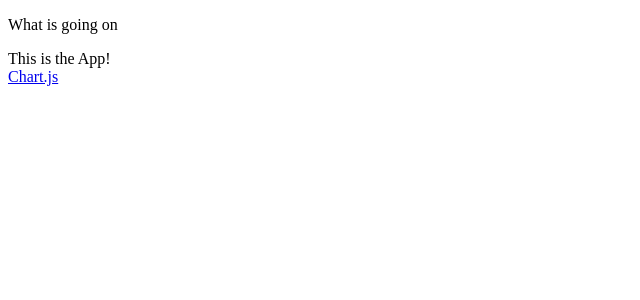
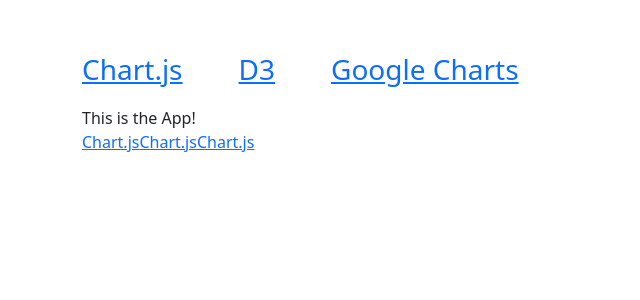
Before and after one commit to Paul-Clue/voxlens-changes, a React (Create React App) app: page / in a window 1280 px wide. Shown: the top 300 px of the page, without its empty margins (0-640 px from the left). Built offline with nearby package versions, Linux system fonts and the light colour scheme.

Commit message:
put Routess.js into components folder

```diff
--- a/package.json
+++ b/package.json
@@ -10,6 +10,7 @@
     "@testing-library/jest-dom": "^5.16.4",
     "@testing-library/react": "^13.3.0",
     "@testing-library/user-event": "^13.5.0",
+    "chart.js": "^3.8.0",
     "eslint": "^7.32.0",
     "eslint-config-airbnb": "^18.2.1",
     "eslint-plugin-import": "^2.24.0",
--- a/public/index.html
+++ b/public/index.html
@@ -8,6 +8,12 @@
     <meta
       name="description"
       content="Web site created using create-react-app"
+    />
+    <link
+      href="https://cdn.jsdelivr.net/npm/bootstrap@5.0.2/dist/css/bootstrap.min.css"
+      rel="stylesheet"
+      integrity="sha384-EVSTQN3/azprG1Anm3QDgpJLIm9Nao0Yz1ztcQTwFspd3yD65VohhpuuCOmLASjC"
+      crossorigin="anonymous"
     />
     <link rel="apple-touch-icon" href="%PUBLIC_URL%/logo192.png" />
     <!--
@@ -39,5 +45,17 @@
       To begin the development, run `npm start` or `yarn start`.
       To create a production bundle, use `npm run build` or `yarn build`.
     -->
+
+    <script
+      src="https://cdn.jsdelivr.net/npm/@popperjs/core@2.9.2/dist/umd/popper.min.js"
+      integrity="sha384-IQsoLXl5PILFhosVNubq5LC7Qb9DXgDA9i+tQ8Zj3iwWAwPtgFTxbJ8NT4GN1R8p"
+      crossorigin="anonymous"
+    ></script>
+    <script
+      src="https://cdn.jsdelivr.net/npm/bootstrap@5.0.2/dist/js/bootstrap.min.js"
+      integrity="sha384-cVKIPhGWiC2Al4u+LWgxfKTRIcfu0JTxR+EQDz/bgldoEyl4H0zUF0QKbrJ0EcQF"
+      crossorigin="anonymous"
+    ></script>
+    <!-- <script src="https://cdn.jsdelivr.net/npm/chart.js"></script> -->
   </body>
 </html>
--- a/src/App.js
+++ b/src/App.js
@@ -9,6 +9,12 @@
         <Link className="chartjs" to="/ChartJS">
           Chart.js
         </Link>
+        <Link className="chartjs" to="/ChartJS">
+          Chart.js
+        </Link>
+        <Link className="chartjs" to="/ChartJS">
+          Chart.js
+        </Link>
       </div>
     </>
   );
--- a/src/Components/ChartJS.js
+++ b/src/Components/ChartJS.js
@@ -1,9 +1,56 @@
 import React from "react";
+import Chart from "chart.js/auto";
 
-const ChartsJS = () => (
+const ChartsJS = () => {
+  //   const ctx = document.getElementById("myChart");
+  //   const myChart = new Chart(ctx, {
+  //     type: "bar",
+  //     data: {
+  //       labels: ["Red", "Blue", "Yellow", "Green", "Purple", "Orange"],
+  //       datasets: [
+  //         {
+  //           label: "# of Votes",
+  //           data: [12, 19, 3, 5, 2, 3],
+  //           backgroundColor: [
+  //             "rgba(255, 99, 132, 0.2)",
+  //             "rgba(54, 162, 235, 0.2)",
+  //             "rgba(255, 206, 86, 0.2)",
+  //             "rgba(75, 192, 192, 0.2)",
+  //             "rgba(153, 102, 255, 0.2)",
+  //             "rgba(255, 159, 64, 0.2)",
+  //           ],
+  //           borderColor: [
+  //             "rgba(255, 99, 132, 1)",
+  //             "rgba(54, 162, 235, 1)",
+  //             "rgba(255, 206, 86, 1)",
+  //             "rgba(75, 192, 192, 1)",
+  //             "rgba(153, 102, 255, 1)",
+  //             "rgba(255, 159, 64, 1)",
+  //           ],
+  //           borderWidth: 1,
+  //         },
+  //       ],
+  //     },
+  //     options: {
+  //       scales: {
+  //         y: {
+  //           beginAtZero: true,
+  //         },
+  //       },
+  //     },
+  //   });
+
   <>
-    <div>Checking Checking</div>
-  </>
-);
+    <div className="col-8 offset-2 border border-danger my-5">
+      <div className="card">
+        <div className="card-body">
+          <h5>Testing VoxLens</h5>
+          <hr />
+          <canvas id="myChart" width="400" height="400"></canvas>
+        </div>
+      </div>
+    </div>
+  </>;
+};
 
 export default ChartsJS;
--- a/src/util/Routess.js
+++ b/src/Components/Routess.js
@@ -1,18 +1,35 @@
 import React from "react";
-import { BrowserRouter, Route, Routes } from "react-router-dom";
+import { BrowserRouter, Route, Routes, Link } from "react-router-dom";
 import App from "../App";
-import ChartJS from "../Components/ChartJS";
+import ChartJS from "./ChartJS";
 // import D3 from "../Components/D3";
 
 const Routess = () => (
   <>
-    <div>
-      <p>What is going on</p>
+    <div className="container mt-5">
+      <div>
+        <ul className="list-inline">
+          <li className="list-inline-item ms5">
+            <Link className="chartjs fs-3" to="/ChartJS">
+              Chart.js
+            </Link>
+          </li>
+          <li className="list-inline-item ms-5">
+            <Link className="chartjs fs-3" to="/D3">
+              D3
+            </Link>
+          </li>
+          <li className="list-inline-item ms-5">
+            <Link className="chartjs fs-3" to="/GoogleCharts">
+              Google Charts
+            </Link>
+          </li>
+        </ul>
+      </div>
       {/* <Nav /> */}
       <Routes>
         <Route path="/" element={<App />} />
         <Route exact path="/chartjs" element={<ChartJS />} />
-        {/* <Route exact path="/details/:name" component={Details} /> */}
         {/* <Route exact path ="" component ={D3}/> */}
         {/* <Route exact path ="" component ={GoogleCharts}/> */}
       </Routes>
--- a/src/index.js
+++ b/src/index.js
@@ -6,7 +6,7 @@
 // import { createStore } from 'redux';
 // import { devToolsEnhancer } from 'redux-devtools-extension';
 // import rootReducer from './reducers';
-import Routess from "./util/Routess";
+import Routess from "./Components/Routess";
 import App from "./App";
 
 // ReactDOM.render(
```
Also changed, not shown: 1 other file (tests, documents, lock files or other folders).
